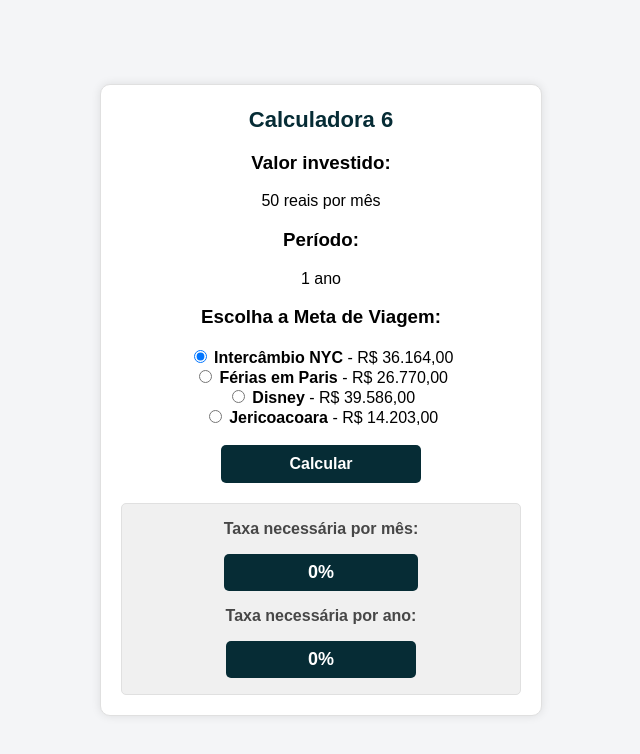
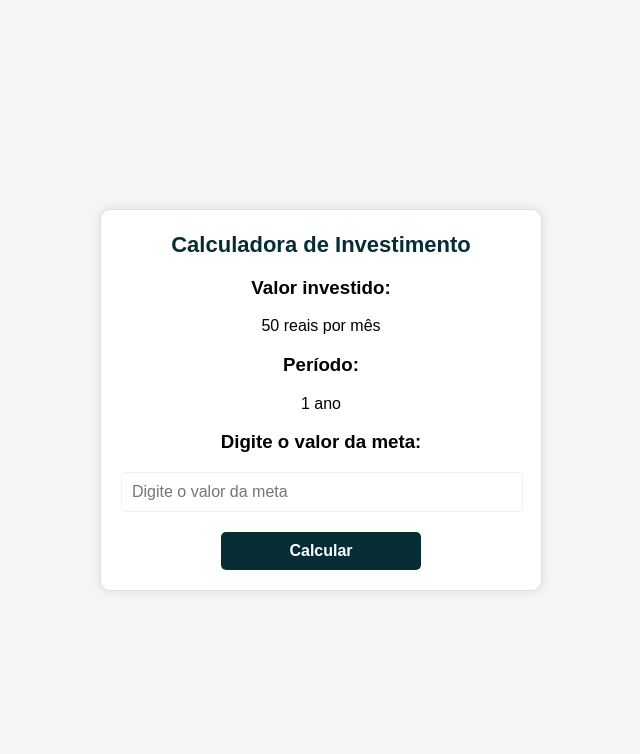
Before and after one commit to camilahorita/CalculadoraJurosInvestimento, a plain HTML site: page index.html in a window 1280 px wide. Shown: the whole page, without its empty margins (319-959 px from the left). Drawn offline with Linux system fonts and the light colour scheme.

Commit message:
Update index.html

```diff
--- a/index.html
+++ b/index.html
@@ -3,7 +3,7 @@
 <head>
     <meta charset="UTF-8">
     <meta name="viewport" content="width=device-width, initial-scale=1.0">
-    <title>Calculadora 6</title>
+    <title>Calculadora de Investimento</title>
     <style>
         body {
             font-family: Arial, sans-serif;
@@ -29,7 +29,7 @@
             font-size: 22px;
             color: rgb(6, 44, 53);
         }
-        input[type="number"], select {
+        input[type="number"] {
             width: calc(100% - 20px);
             padding: 10px;
             margin-bottom: 20px;
@@ -51,13 +51,11 @@
             background-color: rgb(4, 32, 39);
         }
         .results {
-            display: flex;
-            flex-direction: column;
-            align-items: center;
+            display: none;
             background-color: #f0f0f0;
             color: rgb(71, 71, 71);
             font-weight: bold;
-            padding-bottom: 16px;
+            padding: 15px;
             border-radius: 5px;
             margin-top: 20px;
             text-align: left;
@@ -66,7 +64,7 @@
         p {
             font-size: 16px;
         }
-        #required-rate-month, #required-rate-year, #required-rate-daily {
+        #required-rate-month, #required-rate-year {
             font-weight: bold;
             padding-top: 8px;
             padding-bottom: 8px;
@@ -83,32 +81,14 @@
 <body>
 
 <div class="container">
-    <h2>Calculadora 6</h2>
+    <h2>Calculadora de Investimento</h2>
     <h3>Valor investido:</h3>
     <p>50 reais por mês</p>
     <h3>Período:</h3>
     <p>1 ano</p>
 
-    <label for="goal"><h3>Escolha a Meta de Viagem:</h3></label>
-    <div class="radio-group">
-        <div>
-            <input type="radio" id="nyc" name="goal" value="36164" checked>
-            <label for="nyc"><b>Intercâmbio NYC </b>- R$ 36.164,00 </label>
-        </div>
-        <div>
-            <input type="radio" id="paris" name="goal" value="26770">
-            <label for="paris"><b>Férias em Paris</b> - R$ 26.770,00</label>
-        </div>
-        <div>
-            <input type="radio" id="disney" name="goal" value="39586">
-            <label for="disney"><b>Disney</b> - R$ 39.586,00</label>
-        </div>
-        <div>
-            <input type="radio" id="jeri" name="goal" value="14203">
-            <label for="jeri"><b>Jericoacoara </b>- R$ 14.203,00</label>
-        </div>
-        <br>
-    </div>
+    <label for="goal"><h3>Digite o valor da meta:</h3></label>
+    <input type="number" id="goal" placeholder="Digite o valor da meta">
 
     <button onclick="calculateReturn()"><b>Calcular</b></button>
 
@@ -126,38 +106,45 @@
 
 <script>
 function calculateReturn() {
-    const goal = parseFloat(document.querySelector('input[name="goal"]:checked').value);
+    const goal = parseFloat(document.getElementById('goal').value);
     const timeFrame = 1; // Prazo fixo de 1 ano
     const monthlySavings = 50;
+
+    if (isNaN(goal) || goal <= 0) {
+        alert('Por favor, insira um valor válido para a meta.');
+        return;
+    }
 
     // Número de meses no período
     const months = timeFrame * 12;
 
     // Função para calcular a taxa de juros necessária
-    const equation = r => monthlySavings * ((1+r)**months -1)/r -goal;
-    const inicialGuess = 1;
-    const monthlyRate = fsolve(equation, inicialGuess);
-
+    const equation = r => monthlySavings * ((1 + r) ** months - 1) / r - goal;
+    const initialGuess = 0.01;
+    const monthlyRate = fsolve(equation, initialGuess);
 
     // Convertendo a taxa mensal para anual
-    const annualRate = (1 + monthlyRate)**12 -1;
+    const annualRate = (1 + monthlyRate) ** 12 - 1;
 
-function fsolve(equation, inicialGuess){
-    let x = inicialGuess;
-    for (let i = 0; i<100; i++) {
-        const fx = equation(x);
-        const dfx = (equation(x + 1e-6) - fx)/ 1e-6;
-        const x_new = x - fx/dfx;
-        if(Math.abs(x - x_new)< 1e-6){
-            break;
+    function fsolve(equation, initialGuess) {
+        let x = initialGuess;
+        for (let i = 0; i < 100; i++) {
+            const fx = equation(x);
+            const dfx = (equation(x + 1e-6) - fx) / 1e-6;
+            const x_new = x - fx / dfx;
+            if (Math.abs(x - x_new) < 1e-6) {
+                break;
+            }
+            x = x_new;
         }
-        x = x_new;
+        return x;
     }
-    return x;
-}
 
     document.getElementById('required-rate-month').innerText = `${(monthlyRate * 100).toFixed(2)}%`;
     document.getElementById('required-rate-year').innerText = `${(annualRate * 100).toFixed(2)}%`;
+
+    // Exibir resultados
+    document.getElementById('result').style.display = 'block';
 }
 </script>
 
```
